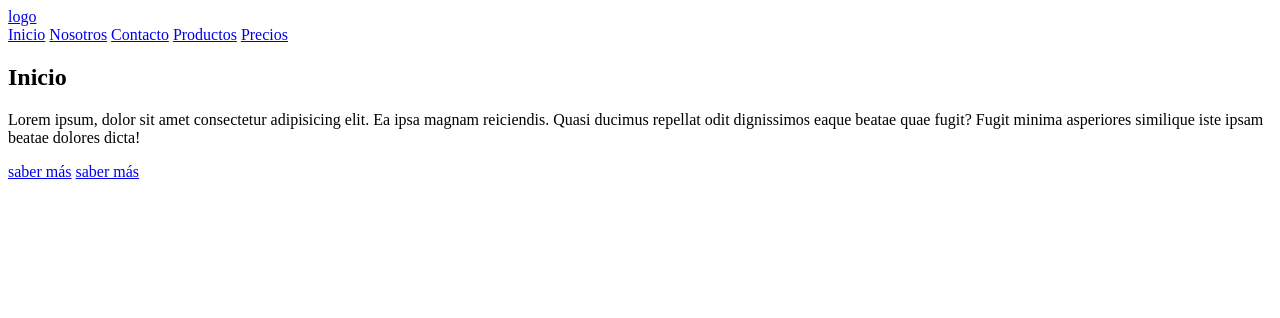
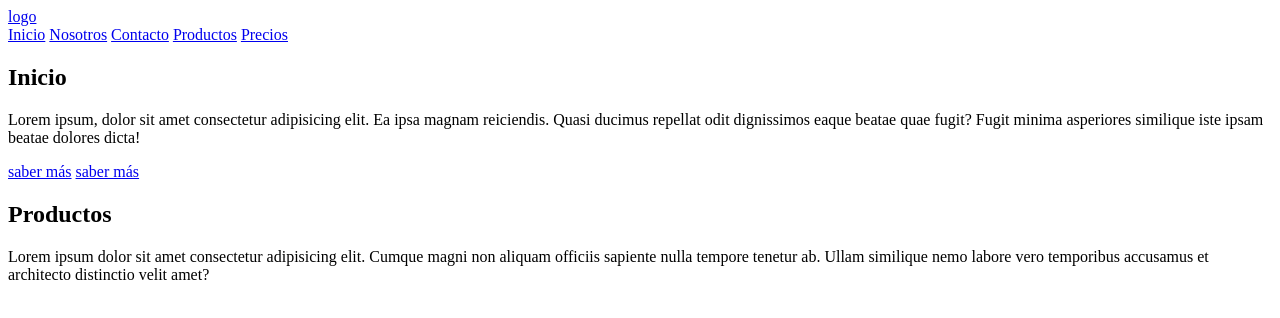
Before and after one commit to JesusAP02/rubricajesusacosta, a plain HTML site: page index.html in a window 1280 px wide. Drawn offline with Linux system fonts and the light colour scheme.

Commit message:
se agreo una descripcion general de los productos

```diff
--- a/index.html
+++ b/index.html
@@ -38,6 +38,12 @@
         </div>
     </header>
 
+    <section class="content sau">
+        <h2 class="title">Productos</h2>
+        <p>Lorem ipsum dolor sit amet consectetur adipisicing elit. Cumque magni non aliquam
+            officiis sapiente nulla tempore tenetur ab. Ullam similique nemo labore vero
+            temporibus accusamus et architecto distinctio velit amet?</p>
+
 
 
 </body>
```
